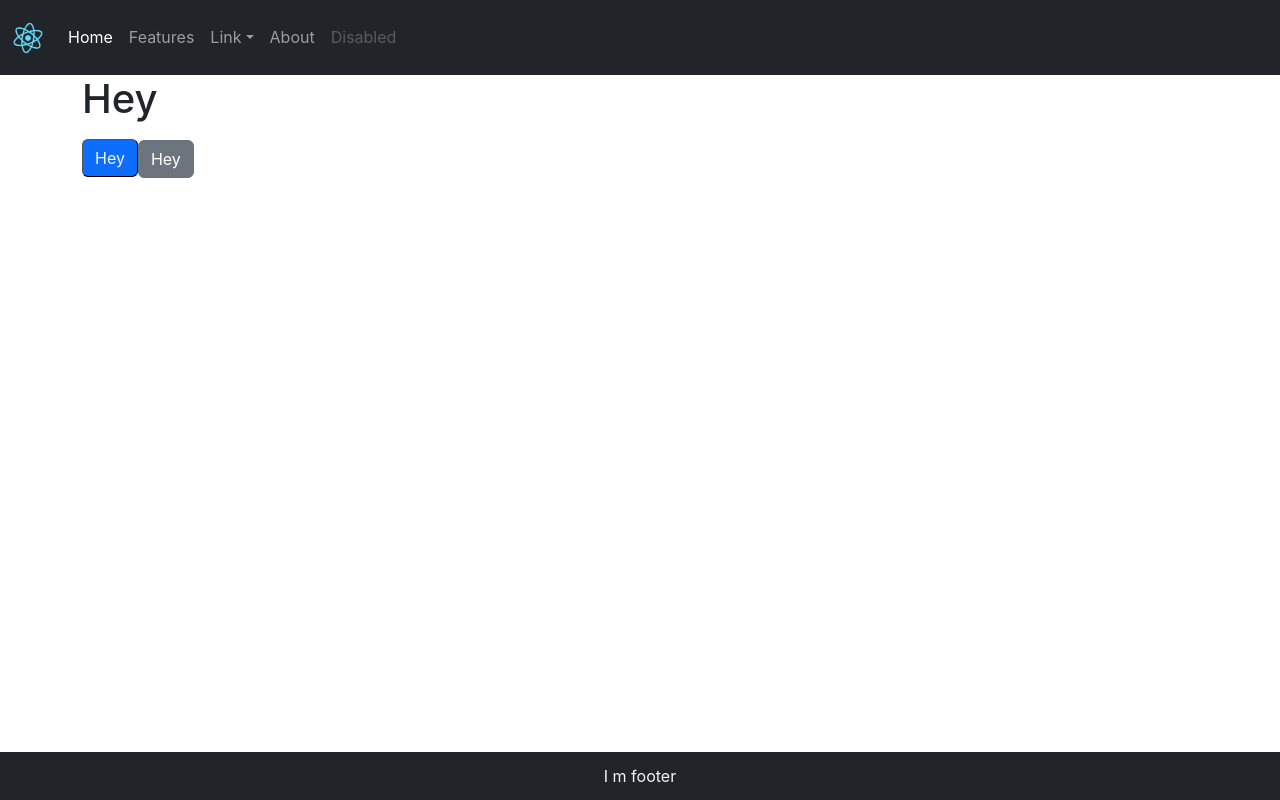
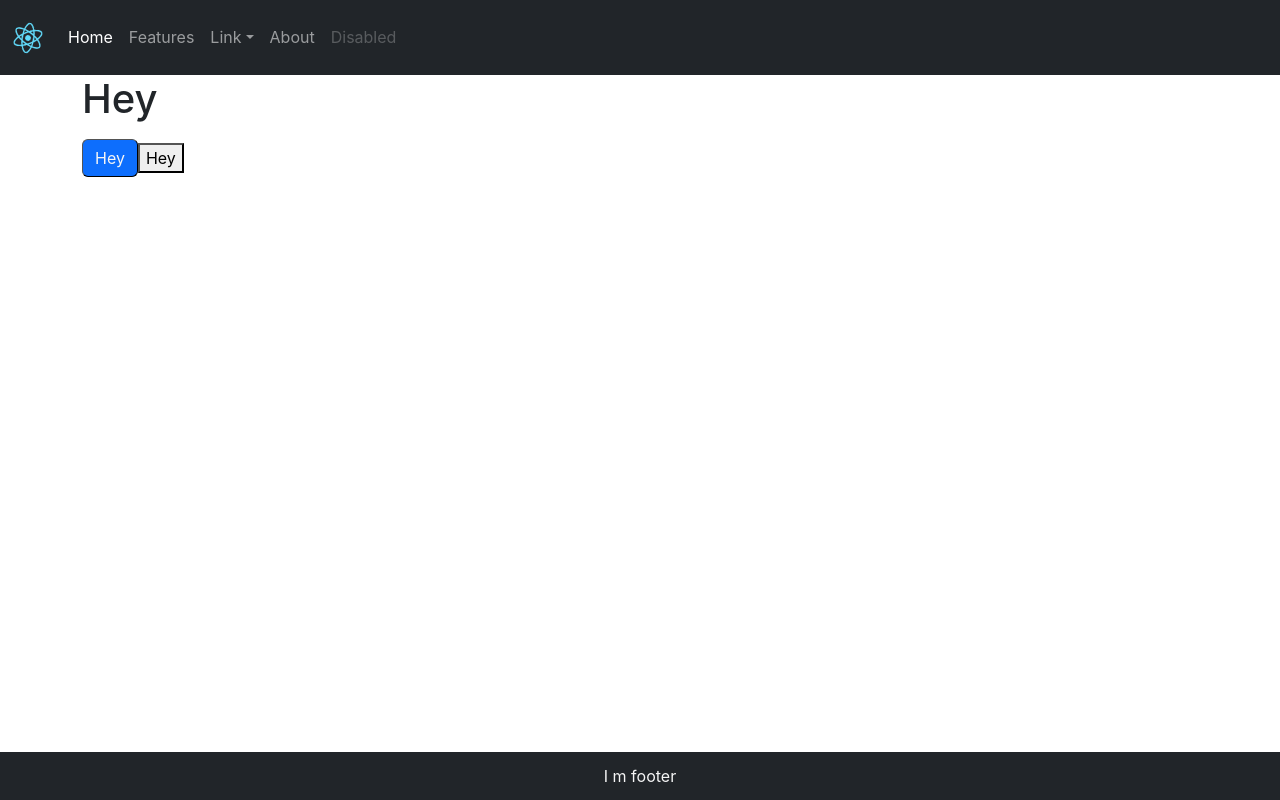
Before and after one commit to SiegfriedBz/react_tenzies--vercel, a React (Create React App) app: page / in a window 1280 px wide. Built offline with nearby package versions, Linux system fonts and the light colour scheme; no server answers.

Commit message:
refactor Button.js

```diff
--- a/src/components/Button.js
+++ b/src/components/Button.js
@@ -1,12 +1,8 @@
-const Button = (props) => {
-
-    const btnClass = (
-        props.className ? props.className : 'btn btn-secondary'
-    )
+const Button = ({children, ...rest}) => {
 
     return (
-        <button className={btnClass}>
-            {props.children}
+        <button {...rest}>
+            {children}
         </button>
     )
 }
```
